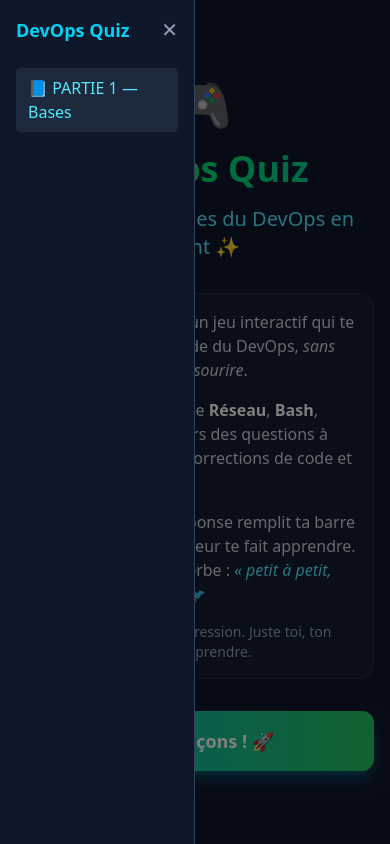
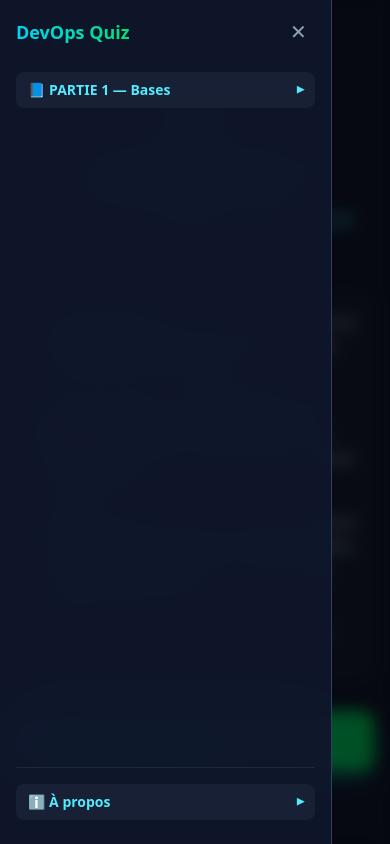
Before and after one commit to fotsingndiguedevy-dev/Devops_quiz, a Next.js app: page / in a window 390 px wide. Both pictures are taken after a click on the button "Ouvrir le menu". Built offline with nearby package versions, Linux system fonts and the light colour scheme.

Commit message:
fix: restauration complete des animations et correction du layout mobile

```diff
--- a/src/app/globals.css
+++ b/src/app/globals.css
@@ -14,7 +14,6 @@ body {
   width: 100%;
   max-width: 100vw;
   overflow-x: hidden;
-  /* Fix Safari : empêche le rebond et le décalage */
-  position: relative;
-  -webkit-overflow-scrolling: touch;
+  /* Empêche Safari de faire un zoom chelou */
+  touch-action: pan-y;
 }
--- a/src/components/FloatingMenu.tsx
+++ b/src/components/FloatingMenu.tsx
@@ -11,10 +11,11 @@ export default function FloatingMenu({ onClick }: FloatingMenuProps) {
       onClick={onClick}
       initial={{ scale: 0, opacity: 0 }}
       animate={{ scale: 1, opacity: 1 }}
-      whileHover={{ scale: 1.1 }}
+      transition={{ delay: 0.5, type: "spring", stiffness: 300 }}
+      whileHover={{ scale: 1.1, boxShadow: "0 0 25px rgba(34, 211, 238, 0.7)" }}
       whileTap={{ scale: 0.95 }}
       aria-label="Ouvrir le menu"
-      className="fixed top-4 left-4 z-50 w-12 h-12 rounded-full bg-slate-800 border-2 border-cyan-500/50 text-white text-xl flex items-center justify-center cursor-pointer shadow-xl"
+      className="fixed top-4 left-4 z-40 w-12 h-12 rounded-full bg-slate-800/80 backdrop-blur-md border border-cyan-500/40 text-white text-xl flex items-center justify-center cursor-pointer shadow-lg"
     >
       ☰
     </motion.button>
--- a/src/components/Sidebar.tsx
+++ b/src/components/Sidebar.tsx
@@ -1,4 +1,5 @@
 "use client";
+import { motion, AnimatePresence } from "framer-motion";
 import { useState } from "react";
 import { parts, Lesson } from "@/data/parts";
 import { isLessonUnlocked } from "@/utils/storage";
@@ -14,62 +15,136 @@ type SidebarProps = {
 export default function Sidebar({ isOpen, onClose, onSelectLesson, selectedLessonId, completedLessons }: SidebarProps) {
   const [openParts, setOpenParts] = useState<Record<string, boolean>>({});
   const [openModules, setOpenModules] = useState<Record<string, boolean>>({});
+  const [hoveredLesson, setHoveredLesson] = useState<string | null>(null);
+  const [aProposOuvert, setAProposOuvert] = useState(false);
 
   const togglePart = (id: string) => setOpenParts(prev => ({ ...prev, [id]: !prev[id] }));
   const toggleModule = (id: string) => setOpenModules(prev => ({ ...prev, [id]: !prev[id] }));
 
-  if (!isOpen) return null;
-
   return (
-    <div className="fixed inset-0 z-50 flex">
-      {/* Overlay */}
-      <div className="absolute inset-0 bg-black/50" onClick={onClose}></div>
-
-      {/* Menu */}
-      <div className="relative w-1/2 h-full bg-slate-900 p-4 overflow-y-auto border-r border-slate-700">
+    <AnimatePresence>
+      {isOpen && (
+        <>
+          <motion.div
+            initial={{ opacity: 0 }} animate={{ opacity: 1 }} exit={{ opacity: 0 }}
+            onClick={onClose} className="fixed inset-0 bg-black/60 z-40 backdrop-blur-sm"
+          />
+          <motion.aside
+            initial={{ x: "-100%" }} animate={{ x: 0 }} exit={{ x: "-100%" }}
+            transition={{ type: "spring", damping: 28, stiffness: 220 }}
+            className="fixed top-0 left-0 h-screen w-[85%] md:w-1/3 bg-slate-900/95 backdrop-blur-xl border-r border-slate-700 z-50 p-4 overflow-y-auto flex flex-col"
+          >
             <div className="flex justify-between items-center mb-6">
-          <h1 className="text-lg font-bold text-cyan-400">DevOps Quiz</h1>
-          <button onClick={onClose} className="text-slate-400 text-xl">✕</button>
+              <h1 className="text-lg font-bold bg-gradient-to-r from-cyan-400 to-green-400 bg-clip-text text-transparent">
+                DevOps Quiz
+              </h1>
+              <button onClick={onClose} className="text-slate-400 hover:text-white text-xl w-8 h-8 rounded-full hover:bg-slate-800">✕</button>
             </div>
 
+            <div className="flex-1">
               {parts.map(part => (
                 <div key={part.id} className="mb-4">
-            <button onClick={() => togglePart(part.id)} className="w-full text-left px-3 py-2 bg-slate-800 rounded text-cyan-300 mb-2">
-              📘 {part.title}
+                  <button
+                    onClick={() => togglePart(part.id)}
+                    className="w-full flex justify-between items-center px-3 py-2 rounded-lg bg-slate-800/60 text-left text-sm font-semibold text-cyan-300 hover:bg-slate-800 mb-2"
+                  >
+                    <span>📘 {part.title}</span>
+                    <motion.span animate={{ rotate: openParts[part.id] ? 0 : -90 }}>▾</motion.span>
                   </button>
+
+                  <AnimatePresence>
                     {openParts[part.id] && (
-              <div className="ml-2 space-y-1">
+                      <motion.div initial={{ height: 0, opacity: 0 }} animate={{ height: "auto", opacity: 1 }} exit={{ height: 0, opacity: 0 }} className="overflow-hidden ml-2 space-y-1">
                         {part.modules.map(mod => (
                           <div key={mod.id} className="mb-2">
-                    <button onClick={() => toggleModule(mod.id)} className="w-full text-left px-3 py-2 text-slate-300 flex items-center gap-2">
-                       <img src={mod.logo} alt={mod.name} className="w-4 h-4" /> {mod.name}
+                            <button
+                              onClick={() => toggleModule(mod.id)}
+                              className="w-full flex items-center justify-between px-3 py-2 rounded-lg text-sm text-slate-300 hover:bg-slate-800/80"
+                            >
+                              <span className="flex items-center gap-2">
+                                <img src={mod.logo} alt={mod.name} className="w-4 h-4 object-contain" />
+                                {mod.name}
+                              </span>
+                              <motion.span animate={{ rotate: openModules[mod.id] ? 0 : -90 }}>▾</motion.span>
                             </button>
+
+                            <AnimatePresence>
                               {openModules[mod.id] && (
-                      <ul className="ml-4 border-l border-slate-700 pl-2 space-y-1">
+                                <motion.ul initial={{ height: 0, opacity: 0 }} animate={{ height: "auto", opacity: 1 }} exit={{ height: 0, opacity: 0 }} className="overflow-hidden ml-4 mt-1 space-y-1 border-l border-slate-700 pl-2">
                                   {mod.lessons.map(lesson => {
                                     const isCompleted = completedLessons.includes(lesson.id);
                                     const isUnlocked = isLessonUnlocked(lesson.id, completedLessons);
+
                                     return (
-                            <li key={lesson.id}>
+                                      <li key={lesson.id} className="relative">
                                         <button
-                                onClick={() => isUnlocked && onSelectLesson(lesson)}
-                                disabled={!isUnlocked}
-                                className={`w-full text-left px-3 py-2 text-xs ${isUnlocked ? 'text-slate-400 hover:text-white' : 'text-slate-600'}`}
+                                          onClick={() => {
+                                            if (!isUnlocked) {
+                                              alert("🔒 Termine d'abord la leçon précédente !");
+                                              return;
+                                            }
+                                            onSelectLesson(lesson);
+                                          }}
+                                          onMouseEnter={() => setHoveredLesson(lesson.id)}
+                                          onMouseLeave={() => setHoveredLesson(null)}
+                                          className={`w-full text-left px-3 py-2 rounded-lg text-xs transition-all flex justify-between items-center ${
+                                            selectedLessonId === lesson.id
+                                              ? "bg-gradient-to-r from-cyan-500/30 to-green-500/30 text-white border-l-2 border-cyan-400"
+                                              : isUnlocked
+                                                ? "text-slate-400 hover:bg-slate-800/60 hover:text-slate-200 cursor-pointer"
+                                                : "text-slate-600 cursor-not-allowed opacity-60"
+                                          }`}
                                         >
-                                {lesson.title} {isCompleted ? "✅" : isUnlocked ? "▶️" : "🔒"}
+                                          <span>{lesson.title}</span>
+                                          <span>{isCompleted ? "✅" : isUnlocked ? "▶️" : "🔒"}</span>
                                         </button>
+
+                                        {hoveredLesson === lesson.id && isUnlocked && !isCompleted && (
+                                          <motion.div
+                                            initial={{ opacity: 0, x: -10 }} animate={{ opacity: 1, x: 0 }}
+                                            className="absolute left-full top-0 ml-2 w-48 p-2 bg-slate-800 text-xs text-slate-200 rounded shadow-lg z-50 border border-slate-600 pointer-events-none hidden md:block"
+                                          >
+                                            {lesson.description}
+                                          </motion.div>
+                                        )}
                                       </li>
                                     );
                                   })}
-                      </ul>
+                                </motion.ul>
                               )}
+                            </AnimatePresence>
+                          </div>
+                        ))}
+                      </motion.div>
+                    )}
+                  </AnimatePresence>
                 </div>
               ))}
             </div>
+
+            <div className="mt-8 pt-4 border-t border-slate-800">
+              <button
+                onClick={() => setAProposOuvert(!aProposOuvert)}
+                className="w-full flex justify-between items-center px-3 py-2 rounded-lg bg-slate-800/60 text-left text-sm font-semibold text-cyan-300 hover:bg-slate-800 mb-2"
+              >
+                <span>ℹ️ À propos</span>
+                <motion.span animate={{ rotate: aProposOuvert ? 0 : -90 }}>▾</motion.span>
+              </button>
+              <AnimatePresence>
+                {aProposOuvert && (
+                  <motion.div initial={{ height: 0, opacity: 0 }} animate={{ height: "auto", opacity: 1 }} exit={{ height: 0, opacity: 0 }} className="overflow-hidden">
+                    <div className="text-xs text-slate-400 space-y-2 px-3 py-2 bg-slate-800/30 rounded-lg border border-slate-700/50">
+                      <p className="text-slate-300 font-medium">🚀 Pourquoi DevOps Quiz ?</p>
+                      <p>Né d'un constat simple : apprendre le DevOps peut être intimidant. Ce jeu rend l'apprentissage accessible et sans pression.</p>
+                      <a href="https://portfolio-fotsingndiguedevy-dev.vercel.app" target="_blank" rel="noopener noreferrer" className="text-cyan-400 hover:text-cyan-300 block pt-2">🌐 Mon portfolio</a>
+                    </div>
+                  </motion.div>
                 )}
+              </AnimatePresence>
             </div>
-        ))}
-      </div>
-    </div>
+          </motion.aside>
+        </>
+      )}
+    </AnimatePresence>
   );
 }
--- a/src/components/Welcome.tsx
+++ b/src/components/Welcome.tsx
@@ -7,7 +7,7 @@ type WelcomeProps = {
 
 export default function Welcome({ onStart }: WelcomeProps) {
   return (
-    <div className="min-h-screen w-full max-w-[100vw] flex flex-col items-center justify-center px-4 py-12 text-center overflow-hidden relative z-10">
+    <div className="min-h-screen w-full max-w-[100vw] flex flex-col items-center justify-center px-4 py-12 text-center overflow-hidden relative">
       <div className="max-w-2xl w-full flex flex-col items-center">
         <div className="text-6xl mb-4">🎮</div>
 
@@ -20,41 +20,18 @@ export default function Welcome({ onStart }: WelcomeProps) {
         </p>
 
         <div className="space-y-4 text-slate-300 text-left bg-slate-800/40 rounded-2xl p-4 md:p-6 border border-slate-700/50 mb-8 w-full break-words">
-          <p>
-            🚀 <strong className="text-white">DevOps Quiz</strong> est un jeu
-            interactif qui te fait découvrir le monde du DevOps,{" "}
-            <em>sans prise de tête et avec le sourire</em>.
-          </p>
-          <p>
-            🎯 Tu vas apprendre le{" "}
-            <strong className="text-white">Réseau</strong>,{" "}
-            <strong className="text-white">Bash</strong>,{" "}
-            <strong className="text-white">Python</strong> et{" "}
-            <strong className="text-white">Git</strong> à travers des questions
-            à choix multiples, des corrections de code et des définitions.
-          </p>
-          <p>
-            💚 Chaque bonne réponse remplit ta barre d'énergie. Chaque erreur
-            te fait apprendre. Et comme dit le proverbe :{" "}
-            <em className="text-cyan-300">
-              « petit à petit, l'oiseau fait son nid »
-            </em>{" "}
-            🐦
-          </p>
-          <p className="text-slate-400 text-sm">
-            🏆 Pas de note, pas de pression. Juste toi, ton cerveau, et le
-            plaisir d'apprendre.
-          </p>
+          <p>🚀 <strong className="text-white">DevOps Quiz</strong> est un jeu interactif qui te fait découvrir le monde du DevOps, <em>sans prise de tête et avec le sourire</em>.</p>
+          <p>🎯 Tu vas apprendre le <strong className="text-white">Réseau</strong>, <strong className="text-white">Bash</strong>, <strong className="text-white">Python</strong> et <strong className="text-white">Git</strong> à travers des questions à choix multiples, des corrections de code et des définitions.</p>
+          <p>💚 Chaque bonne réponse remplit ta barre d'énergie. Chaque erreur te fait apprendre. Et comme dit le proverbe : <em className="text-cyan-300">« petit à petit, l'oiseau fait son nid »</em> 🐦</p>
+          <p className="text-slate-400 text-sm">🏆 Pas de note, pas de pression. Juste toi, ton cerveau, et le plaisir d'apprendre.</p>
         </div>
 
-        {/* LE BOUTON MAGIQUE POUR SAFARI */}
         <motion.button
           onClick={onStart}
-          whileHover={{ scale: 1.05 }}
+          whileHover={{ scale: 1.05, boxShadow: "0 0 35px rgba(34, 211, 238, 0.8), 0 0 60px rgba(34, 197, 94, 0.5)" }}
           whileTap={{ scale: 0.95 }}
           transition={{ type: "spring", stiffness: 400, damping: 17 }}
-          style={{ background: 'linear-gradient(to right, #06b6d4, #22c55e)' }}
-          className="w-full md:w-auto px-8 py-4 rounded-xl font-bold text-lg text-white shadow-lg shadow-cyan-500/30 cursor-pointer relative z-50"
+          className="w-full md:w-auto px-8 py-4 rounded-xl font-bold text-lg text-white bg-gradient-to-r from-cyan-500 to-green-500 shadow-lg shadow-cyan-500/30 cursor-pointer"
         >
           Commençons ! 🚀
         </motion.button>
```
Lines whose indentation alone changed are shown as unchanged.
